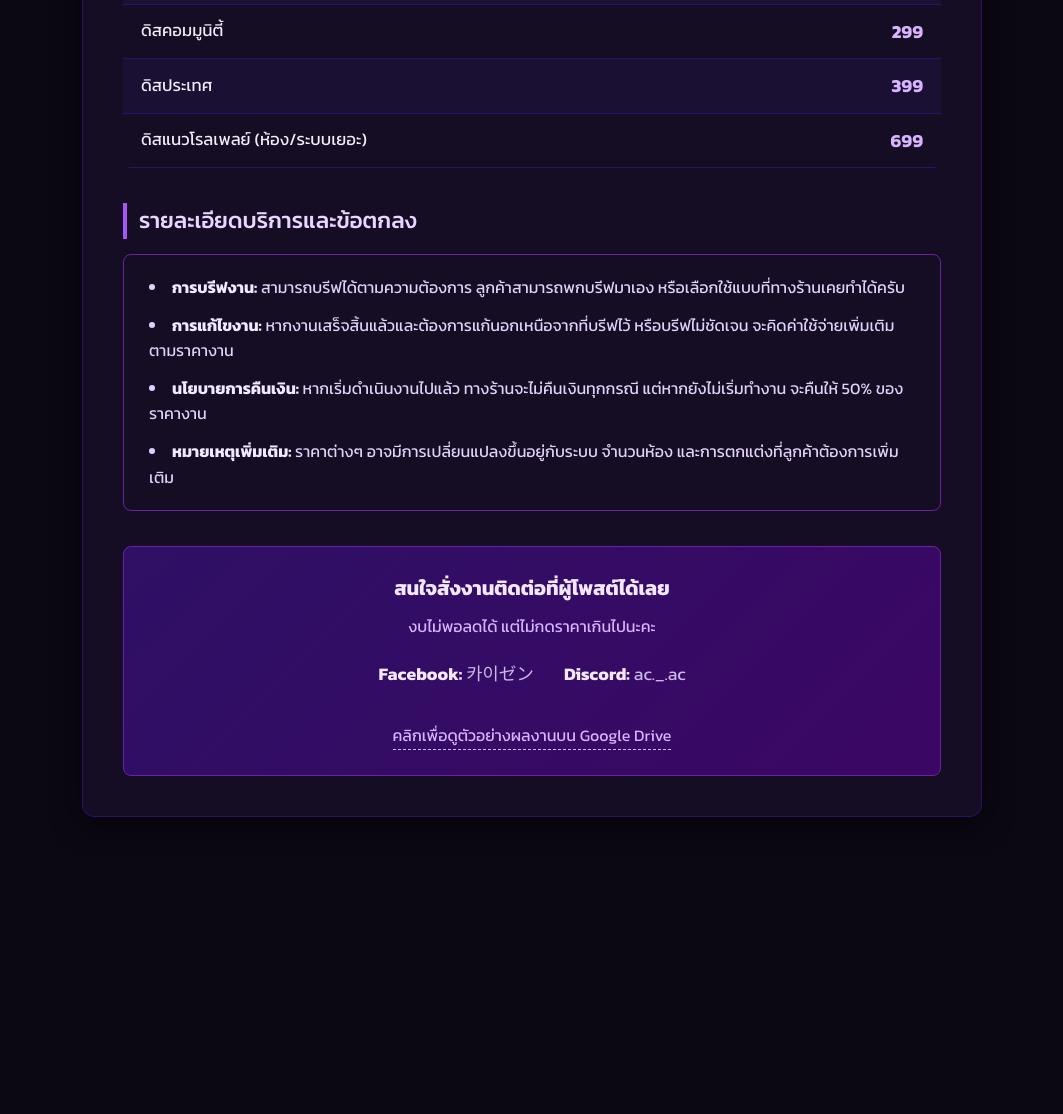
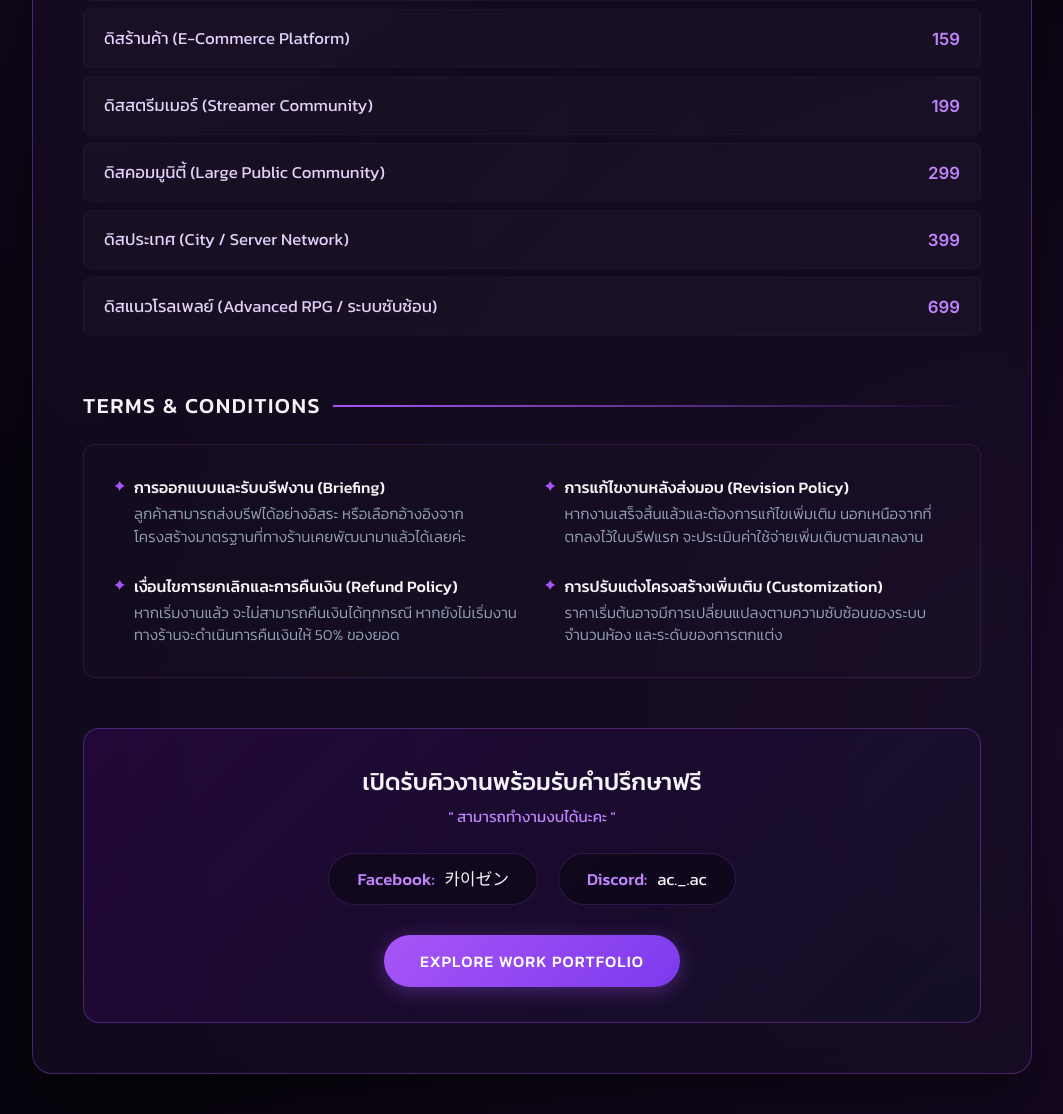
Before and after one commit to Kaizen-cheer/01, a plain HTML site: page index.html in a window 1280 px wide. Shown: the part 738-1852 px from the top of the page, without its empty margins (108-1171 px from the left). Before the commit the page ends 1595 px from the top, so only its background shows below. Drawn offline with Linux system fonts and the light colour scheme.

Commit message:
Update index.html

```diff
--- a/index.html
+++ b/index.html
@@ -3,248 +3,381 @@
 <head>
     <meta charset="UTF-8">
     <meta name="viewport" content="width=device-width, initial-scale=1.0">
-    <title>Kaizen Shop - บริการทำเซิร์ฟเวอร์ Discord</title>
-    <link href="https://fonts.googleapis.com/css2?family=Kanit:wght@300;400;500;700&display=swap" rel="stylesheet">
+    <title>Kaizen Shop | รับทำทุกอย่างที่เกี่ยวกับดิสคอร์ด</title>
+    <link href="https://fonts.googleapis.com/css2?family=Inter:wght@300;400;600&family=Kanit:wght@200;300;400;500;600&display=swap" rel="stylesheet">
+
     <style>
         :root {
-            --bg-color: #0b0713;
-            --container-bg: #140d24;
-            --accent-purple: #a855f7;
-            --text-color: #f1ebf9;
-            --muted-purple: #6b21a8;
-            --hover-purple: #d8b4fe;
+            --bg-base: #08040d;
+            --surface-bg: rgba(23, 14, 38, 0.65);
+            --border-glow: rgba(168, 85, 247, 0.35);
+            --accent-primary: #a855f7;
+            --accent-bright: #c084fc;
+            --text-high-contrast: #f5f3f7;
+            --text-muted: #94a3b8;
         }
 
+        /* Reset & Base Styling */
         * {
             box-sizing: border-box;
             margin: 0;
             padding: 0;
-            font-family: 'Kanit', sans-serif;
+            font-family: 'Kanit', 'Inter', sans-serif;
+            scroll-behavior: smooth;
         }
 
         body {
-            background-color: var(--bg-color);
-            color: var(--text-color);
-            line-height: 1.6;
+            background-color: var(--bg-base);
+            background-image:
+                radial-gradient(circle at 10% 20%, rgba(107, 33, 168, 0.15) 0%, transparent 45%),
+                radial-gradient(circle at 90% 80%, rgba(147, 51, 234, 0.12) 0%, transparent 50%);
+            color: var(--text-high-contrast);
+            min-height: 100vh;
+            display: flex;
+            align-items: center;
+            justify-content: center;
             padding: 40px 20px;
         }
 
-        .container {
-            max-width: 900px;
-            margin: 0 auto;
-            background-color: var(--container-bg);
-            border: 1px solid #2e1065;
-            border-radius: 12px;
-            padding: 40px;
-            box-shadow: 0 8px 32px rgba(0, 0, 0, 0.4);
+        /* Container Main Grid */
+        .premium-container {
+            max-width: 1000px;
+            width: 100%;
+            background: var(--surface-bg);
+            backdrop-filter: blur(12px);
+            -webkit-backdrop-filter: blur(12px);
+            border: 1px solid var(--border-glow);
+            border-radius: 20px;
+            padding: 50px;
+            box-shadow: 0 25px 50px -12px rgba(0, 0, 0, 0.6);
+            animation: fadeIn 0.8s ease-in-out;
         }
 
-        /* ส่วนหัวเว็บ */
-        .header {
+        /* Header Branding */
+        .brand-header {
             text-align: center;
-            border-bottom: 2px solid var(--muted-purple);
-            padding-bottom: 25px;
-            margin-bottom: 35px;
+            margin-bottom: 45px;
         }
 
-        .header h1 {
-            color: var(--hover-purple);
-            font-size: 2.8rem;
-            letter-spacing: 3px;
+        .brand-badge {
+            display: inline-block;
+            background: rgba(168, 85, 247, 0.15);
+            border: 1px solid var(--accent-primary);
+            color: var(--accent-bright);
+            font-size: 0.85rem;
             text-transform: uppercase;
-            margin-bottom: 10px;
+            letter-spacing: 2px;
+            padding: 6px 16px;
+            border-radius: 30px;
+            font-weight: 500;
+            margin-bottom: 15px;
         }
 
-        .header p {
-            color: #c084fc;
+        .brand-header h1 {
+            font-size: 3.2rem;
+            font-weight: 600;
+            letter-spacing: 2px;
+            background: linear-gradient(to right, #ffffff, #c084fc);
+            -webkit-background-clip: text;
+            -webkit-text-fill-color: transparent;
+            margin-bottom: 8px;
+        }
+
+        .brand-header p {
+            color: var(--text-muted);
             font-size: 1.1rem;
-            font-style: italic;
+            font-weight: 300;
+        }
+
+        /* Utility Sections */
+        .expert-section {
+            margin-bottom: 45px;
+        }
+
+        .section-header {
+            display: flex;
+            align-items: center;
+            gap: 12px;
+            margin-bottom: 22px;
+        }
+
+        .section-header .line {
+            height: 2px;
+            flex-grow: 1;
+            background: linear-gradient(to right, var(--accent-primary), transparent);
         }
 
         .section-title {
-            color: #e9d5ff;
-            font-size: 1.4rem;
-            border-left: 4px solid var(--accent-purple);
-            padding-left: 12px;
-            margin: 30px 0 15px 0;
+            color: var(--text-high-contrast);
+            font-size: 1.35rem;
+            font-weight: 500;
+            text-transform: uppercase;
+            letter-spacing: 1.5px;
+        }
+
+        /* Pricing Table Styling (Premium Compact) */
+        .pricing-grid {
+            width: 100%;
+            border-collapse: separate;
+            border-spacing: 0 8px;
+            margin-bottom: 25px;
+        }
+
+        .pricing-grid th {
+            color: var(--text-muted);
+            font-size: 0.9rem;
+            font-weight: 500;
+            text-transform: uppercase;
+            letter-spacing: 1px;
+            padding: 12px 20px;
+            text-align: left;
+        }
+
+        .pricing-grid tr {
+            background: rgba(255, 255, 255, 0.02);
+            transition: all 0.25s ease;
+        }
+
+        .pricing-grid tr:hover {
+            background: rgba(168, 85, 247, 0.08);
+            transform: scale(1.01);
+            box-shadow: 0 4px 15px rgba(0, 0, 0, 0.2);
+        }
+
+        .pricing-grid td {
+            padding: 16px 20px;
+            font-size: 1.05rem;
+            border-top: 1px solid rgba(168, 85, 247, 0.05);
+            border-bottom: 1px solid rgba(168, 85, 247, 0.05);
+        }
+
+        .pricing-grid td:first-child {
+            border-left: 1px solid rgba(168, 85, 247, 0.1);
+            border-top-left-radius: 8px;
+            border-bottom-left-radius: 8px;
+            color: #e2d1f9;
+        }
+
+        .pricing-grid td:last-child {
+            border-right: 1px solid rgba(168, 85, 247, 0.1);
+            border-top-right-radius: 8px;
+            border-bottom-right-radius: 8px;
+            text-align: right;
+            font-weight: 600;
+            color: var(--accent-bright);
+            font-family: 'Inter', sans-serif;
+        }
+
+        /* Agreement / Policy Box */
+        .policy-container {
+            background: rgba(255, 255, 255, 0.01);
+            border: 1px solid rgba(168, 85, 247, 0.15);
+            border-radius: 12px;
+            padding: 30px;
+            display: grid;
+            grid-template-columns: repeat(auto-fit, minmax(350px, 1fr));
+            gap: 25px;
+        }
+
+        .policy-item {
+            position: relative;
+            padding-left: 20px;
+        }
+
+        .policy-item::before {
+            content: '✦';
+            position: absolute;
+            left: 0;
+            top: 0;
+            color: var(--accent-primary);
+            font-size: 0.9rem;
+        }
+
+        .policy-item strong {
+            color: var(--text-high-contrast);
+            display: block;
+            font-weight: 500;
+            margin-bottom: 4px;
+        }
+
+        .policy-item p {
+            color: var(--text-muted);
+            font-size: 0.95rem;
+            font-weight: 300;
+            line-height: 1.5;
+        }
+
+        /* Professional CTA & Contact Block */
+        .expert-footer {
+            margin-top: 50px;
+            background: linear-gradient(135deg, rgba(59, 7, 100, 0.4) 0%, rgba(15, 23, 42, 0.3) 100%);
+            border: 1px solid var(--border-glow);
+            border-radius: 16px;
+            padding: 35px;
+            text-align: center;
+        }
+
+        .expert-footer h2 {
+            font-size: 1.5rem;
+            color: var(--text-high-contrast);
+            margin-bottom: 6px;
             font-weight: 500;
         }
 
-        /* ตารางเรทราคา */
-        .price-table {
-            width: 100%;
-            border-collapse: collapse;
-            margin-bottom: 35px;
-            background-color: #1a1033;
-            border-radius: 8px;
-            overflow: hidden;
+        .expert-footer span.subtitle {
+            color: var(--accent-bright);
+            font-size: 0.95rem;
+            display: block;
+            margin-bottom: 25px;
         }
 
-        .price-table th {
-            background-color: #3b0764;
-            color: #f3e8ff;
-            text-align: left;
-            padding: 14px 18px;
-            font-size: 1.1rem;
-            border-bottom: 2px solid var(--muted-purple);
+        .contact-methods {
+            display: flex;
+            justify-content: center;
+            gap: 20px;
+            flex-wrap: wrap;
+            margin-bottom: 30px;
         }
 
-        .price-table td {
-            padding: 12px 18px;
-            border-bottom: 1px solid #2e1065;
+        .contact-card {
+            background: rgba(11, 7, 19, 0.6);
+            border: 1px solid rgba(168, 85, 247, 0.2);
+            padding: 12px 28px;
+            border-radius: 30px;
             font-size: 1.05rem;
-        }
-
-        .price-table tr:nth-child(even) td {
-            background-color: #140d24;
-        }
-
-        .price-table .price-cell {
-            text-align: right;
-            font-weight: bold;
-            color: var(--hover-purple);
-            font-size: 1.15rem;
-        }
-
-        /* ส่วนรายละเอียด & เงื่อนไข */
-        .info-box {
-            background-color: #140d24;
-            border: 1px solid var(--muted-purple);
-            border-radius: 8px;
-            padding: 20px 25px;
-            margin-bottom: 35px;
-        }
-
-        .info-box ul {
-            list-style-position: inside;
-        }
-
-        .info-box li {
-            margin-bottom: 12px;
-            color: #e2d1f9;
-        }
-
-        .info-box li:last-child {
-            margin-bottom: 0;
-        }
-
-        .info-box strong {
-            color: #f3e8ff;
-        }
-
-        /* ส่วนท้ายและการติดต่อ */
-        .footer {
-            background: linear-gradient(135deg, #2e1065 0%, #3b0764 100%);
-            border: 1px solid var(--muted-purple);
-            border-radius: 8px;
-            padding: 25px;
-            text-align: center;
-        }
-
-        .footer h3 {
-            color: #f3e8ff;
-            font-size: 1.25rem;
-            margin-bottom: 10px;
-        }
-
-        .contact-grid {
             display: flex;
-            justify-content: center;
-            gap: 30px;
-            margin: 20px 0;
-            flex-wrap: wrap;
-        }
-
-        .contact-item {
-            font-size: 1.1rem;
-            color: #e8d5ffd9;
-        }
-
-        .contact-item strong {
-            color: #f3e8ff;
-        }
-
-        .portfolio-link {
-            display: inline-block;
-            margin-top: 15px;
-            color: var(--hover-purple);
-            text-decoration: none;
-            border-bottom: 1px dashed var(--hover-purple);
+            align-items: center;
+            gap: 10px;
             transition: all 0.3s ease;
         }
 
-        .portfolio-link:hover {
-            color: #f3e8ff;
-            border-bottom-color: #f3e8ff;
+        .contact-card:hover {
+            border-color: var(--accent-primary);
+            background: rgba(168, 85, 247, 0.1);
         }
 
-        @media (max-width: 600px) {
-            .container {
-                padding: 20px;
+        .contact-card strong {
+            color: var(--accent-bright);
+            font-weight: 500;
         }
-            .contact-grid {
-                flex-direction: column;
-                gap: 10px;
+
+        .portfolio-btn {
+            display: inline-block;
+            background: linear-gradient(135deg, var(--accent-primary) 0%, #7c3aed 100%);
+            color: #ffffff;
+            font-weight: 500;
+            text-decoration: none;
+            padding: 14px 36px;
+            border-radius: 30px;
+            letter-spacing: 1px;
+            box-shadow: 0 4px 20px rgba(168, 85, 247, 0.35);
+            transition: all 0.3s ease;
         }
+
+        .portfolio-btn:hover {
+            transform: translateY(-2px);
+            box-shadow: 0 6px 25px rgba(168, 85, 247, 0.5);
+            filter: brightness(1.1);
+        }
+
+        /* Simple Loading Animation */
+        @keyframes fadeIn {
+            from { opacity: 0; transform: translateY(15px); }
+            to { opacity: 1; transform: translateY(0); }
+        }
+
+        /* Responsive Settings */
+        @media (max-width: 768px) {
+            .premium-container { padding: 25px; }
+            .brand-header h1 { font-size: 2.4rem; }
+            .policy-container { grid-template-columns: 1fr; }
+            .pricing-grid td, .pricing-grid th { padding: 12px 14px; font-size: 0.95rem; }
         }
     </style>
 </head>
 <body>
 
-    <div class="container">
-        <div class="header">
+    <main class="premium-container" role="main">
+
+        <header class="brand-header">
+            <span class="brand-badge">Kazien Shop by.cheer</span>
             <h1>KAIZEN SHOP</h1>
-            <p>ได้งานภายในวันที่สั่งทุกคิว - บริการออกแบบเซิร์ฟเวอร์ Discord คุณภาพสูง</p>
+            <p>รับทำเซิร์ฤเวอร ระบบ Discord ครบวงจรระดับมืออาชีพ</p>
+        </header>
+
+        <section class="expert-section">
+            <div class="section-header">
+                <h2 class="section-title">Service Packages & Pricing</h2>
+                <div class="line"></div>
             </div>
 
-        <div class="section-title">เรทราคาทำเซิร์ฟเวอร์</div>
-        <table class="price-table">
+            <table class="pricing-grid">
                 <thead>
                     <tr>
-                    <th>ประเภทบริการ</th>
+                        <th>เรทราคา & ประเภทเซิร์ฟเวอร์</th>
                         <th style="text-align: right;">ราคาเริ่มต้น (บาท)</th>
                     </tr>
                 </thead>
                 <tbody>
-                <tr><td>ดิสไม่มีระบบ (ห้องเปล่าๆ)</td><td class="price-cell">10+</td></tr>
-                <tr><td>ดิสส่วนตัว</td><td class="price-cell">89</td></tr>
-                <tr><td>ดิสกิลล์</td><td class="price-cell">109</td></tr>
-                <tr><td>ดิสแคลน</td><td class="price-cell">109</td></tr>
-                <tr><td>ดิสแก๊ง</td><td class="price-cell">109</td></tr>
-                <tr><td>ดิสร้านค้า</td><td class="price-cell">159</td></tr>
-                <tr><td>ดิสสตรีมเมอร์</td><td class="price-cell">199</td></tr>
-                <tr><td>ดิสคอมมูนิตี้</td><td class="price-cell">299</td></tr>
-                <tr><td>ดิสประเทศ</td><td class="price-cell">399</td></tr>
-                <tr><td>ดิสแนวโรลเพลย์ (ห้อง/ระบบเยอะ)</td><td class="price-cell">699</td></tr>
+                    <tr><td>ดิสไม่มีระบบ (ออกแบบเฉพาะห้องเปล่า)</td><td>10+</td></tr>
+                    <tr><td>ดิสส่วนตัว (Personal Space)</td><td>89</td></tr>
+                    <tr><td>ดิสกิลล์ (Gaming Guilds)</td><td>109</td></tr>
+                    <tr><td>ดิสแคลน (Clan Base)</td><td>109</td></tr>
+                    <tr><td>ดิสแก๊ง (Gang & Friends)</td><td>109</td></tr>
+                    <tr><td>ดิสร้านค้า (E-Commerce Platform)</td><td>159</td></tr>
+                    <tr><td>ดิสสตรีมเมอร์ (Streamer Community)</td><td>199</td></tr>
+                    <tr><td>ดิสคอมมูนิตี้ (Large Public Community)</td><td>299</td></tr>
+                    <tr><td>ดิสประเทศ (City / Server Network)</td><td>399</td></tr>
+                    <tr><td>ดิสแนวโรลเพลย์ (Advanced RPG / ระบบซับซ้อน)</td><td>699</td></tr>
                 </tbody>
             </table>
+        </section>
 
-        <div class="section-title">รายละเอียดบริการและข้อตกลง</div>
-        <div class="info-box">
-            <ul>
-                <li><strong>การบรีฟงาน:</strong> สามารถบรีฟได้ตามความต้องการ ลูกค้าสามารถพกบรีฟมาเอง หรือเลือกใช้แบบที่ทางร้านเคยทำได้ครับ</li>
-                <li><strong>การแก้ไขงาน:</strong> หากงานเสร็จสิ้นแล้วและต้องการแก้นอกเหนือจากที่บรีฟไว้ หรือบรีฟไม่ชัดเจน จะคิดค่าใช้จ่ายเพิ่มเติมตามราคางาน</li>
-                <li><strong>นโยบายการคืนเงิน:</strong> หากเริ่มดำเนินงานไปแล้ว ทางร้านจะไม่คืนเงินทุกกรณี แต่หากยังไม่เริ่มทำงาน จะคืนให้ 50% ของราคางาน</li>
-                <li><strong>หมายเหตุเพิ่มเติม:</strong> ราคาต่างๆ อาจมีการเปลี่ยนแปลงขึ้นอยู่กับระบบ จำนวนห้อง และการตกแต่งที่ลูกค้าต้องการเพิ่มเติม</li>
-            </ul>
+        <section class="expert-section">
+            <div class="section-header">
+                <h2 class="section-title">Terms & Conditions</h2>
+                <div class="line"></div>
             </div>
 
-        <div class="footer">
-            <h3>สนใจสั่งงานติดต่อที่ผู้โพสต์ได้เลย</h3>
-            <p style="color: #d8b4fe; font-size: 1rem;">งบไม่พอลดได้ แต่ไม่กดราคาเกินไปนะคะ</p>
+            <div class="policy-container">
+                <div class="policy-item">
+                    <strong>การออกแบบและรับบรีฟงาน (Briefing)</strong>
+                    <p>ลูกค้าสามารถส่งบรีฟได้อย่างอิสระ หรือเลือกอ้างอิงจากโครงสร้างมาตรฐานที่ทางร้านเคยพัฒนามาแล้วได้เลยค่ะ</p>
+                </div>
+                <div class="policy-item">
+                    <strong>การแก้ไขงานหลังส่งมอบ (Revision Policy)</strong>
+                    <p>หากงานเสร็จสิ้นแล้วและต้องการแก้ไขเพิ่มเติม นอกเหนือจากที่ตกลงไว้ในบรีฟแรก จะประเมินค่าใช้จ่ายเพิ่มเติมตามสเกลงาน</p>
+                </div>
+                <div class="policy-item">
+                    <strong>เงื่อนไขการยกเลิกและการคืนเงิน (Refund Policy)</strong>
+                    <p>หากเริ่มงานแล้ว จะไม่สามารถคืนเงินได้ทุกกรณี หากยังไม่เริ่มงาน ทางร้านจะดำเนินการคืนเงินให้ 50% ของยอด</p>
+                </div>
+                <div class="policy-item">
+                    <strong>การปรับแต่งโครงสร้างเพิ่มเติม (Customization)</strong>
+                    <p>ราคาเริ่มต้นอาจมีการเปลี่ยนแปลงตามความซับซ้อนของระบบ จำนวนห้อง และระดับของการตกแต่ง</p>
+                </div>
+            </div>
+        </section>
 
-            <div class="contact-grid">
-                <div class="contact-item"><strong>Facebook:</strong> 카이ゼン</div>
-                <div class="contact-item"><strong>Discord:</strong> ac._.ac</div>
+        <footer class="expert-footer">
+            <h2>เปิดรับคิวงานพร้อมรับคำปรึกษาฟรี</h2>
+            <span class="subtitle">" สามารถทำงามงบได้นะคะ "</span>
+
+            <div class="contact-methods">
+                <div class="contact-card">
+                    <strong>Facebook:</strong> 카이ゼン
                 </div>
-
-            <div>
-                <a class="portfolio-link" href="https://drive.google.com/drive/folders/187AelMeeOfsdvWFpSHq8QxwIPsw7Kmzd?usp=drive_link" target="_blank">
-                    คลิกเพื่อดูตัวอย่างผลงานบน Google Drive
-                </a>
-            </div>
+                <div class="contact-card">
+                    <strong>Discord:</strong> ac._.ac
                 </div>
             </div>
 
+            <a class="portfolio-btn" href="https://drive.google.com/drive/folders/187AelMeeOfsdvWFpSHq8QxwIPsw7Kmzd?usp=drive_link" target="_blank" rel="noopener noreferrer">
+                EXPLORE WORK PORTFOLIO
+            </a>
+        </footer>
+
+    </main>
+
 </body>
 </html>
```
Lines whose indentation alone changed are shown as unchanged.
